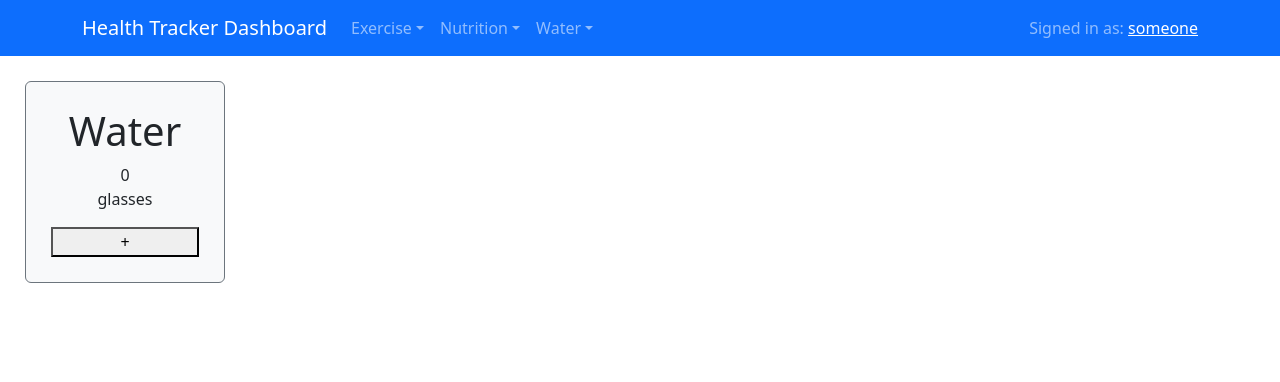
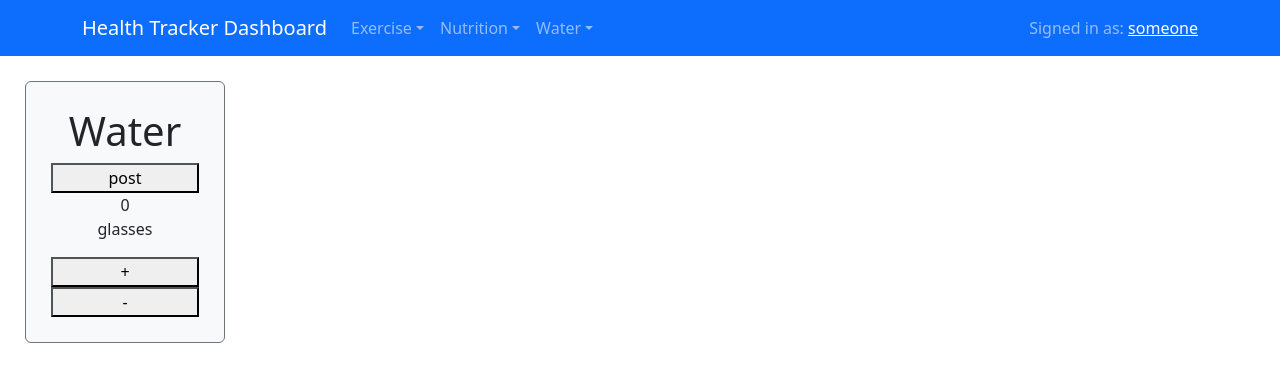
Before and after one commit to blee2125/health-tracker-dashboard, a React (Create React App) app: page /water in a window 1280 px wide. Shown: the top 382 px of the page. Built offline with nearby package versions, Linux system fonts and the light colour scheme.

Commit message:
convert to functional component

```diff
--- a/src/components/Water/Water.js
+++ b/src/components/Water/Water.js
@@ -1,35 +1,41 @@
-import React from "react";
+import React, { useState } from "react";
 import Card from 'react-bootstrap/Card';
 
-import { AddWater } from "./AddWater";
+import { connect } from "react-redux";
+import { createWater } from "../../reducers/waterSlice";
 
-export default class Water extends React.Component {
+function Water(props) {
+  const [glasses, setGlasses] = useState(0);
 
-  constructor(props) {
-    super(props);
-    this.state = {
-      glasses: 0
-    }
+  const handleAddGlasses = () => {
+    setGlasses(glasses + 1);
+  };
 
-    this.handleCount = this.handleCount.bind(this)
+  const handleSubtractGlasses = () => {
+    setGlasses(glasses - 1);
+  };
+
+  const handlePostRequest = () => {
+    props.createWater({glasses: glasses})
+      .unwrap()
+      .then((data) => {
+
+        //console.log(data);
+      })
+      .catch((e) => {
+        console.log(e);
+      });
   }
 
-  handleCount(value) {
-    this.setState((prevState) => ({ glasses: prevState.glasses + value }));
-  }
+  return (
+    <Card bg='light' border="secondary" style={{ width: '200px', padding: '25px', margin: "25px"}}>
+      <h1>Water</h1>
+      <button onClick={handlePostRequest}>post</button>
+      <p>{ glasses }<br></br> glasses</p>
+      <button onClick={handleAddGlasses}>+</button>
+      <button onClick={handleSubtractGlasses}>-</button>
+    </Card>
+  )
+}
 
-
-    render() {
-      return (
-        <Card bg='light' border="secondary" style={{ width: '200px', padding: '25px', margin: "25px"}}>
-          <h1>Water</h1>
-          <p>{ this.state.glasses }<br></br> glasses</p>
-          <AddWater sign="+" glasses={this.state.glasses} updateCount={this.handleCount} />
-          {
-            this.state.glasses > 0 &&
-            <AddWater sign="-" glasses={this.state.glasses} updateCount={this.handleCount} />
-          }
-        </Card>
-      )
-    }
-}
+export default connect(null, { createWater })(Water)
```
